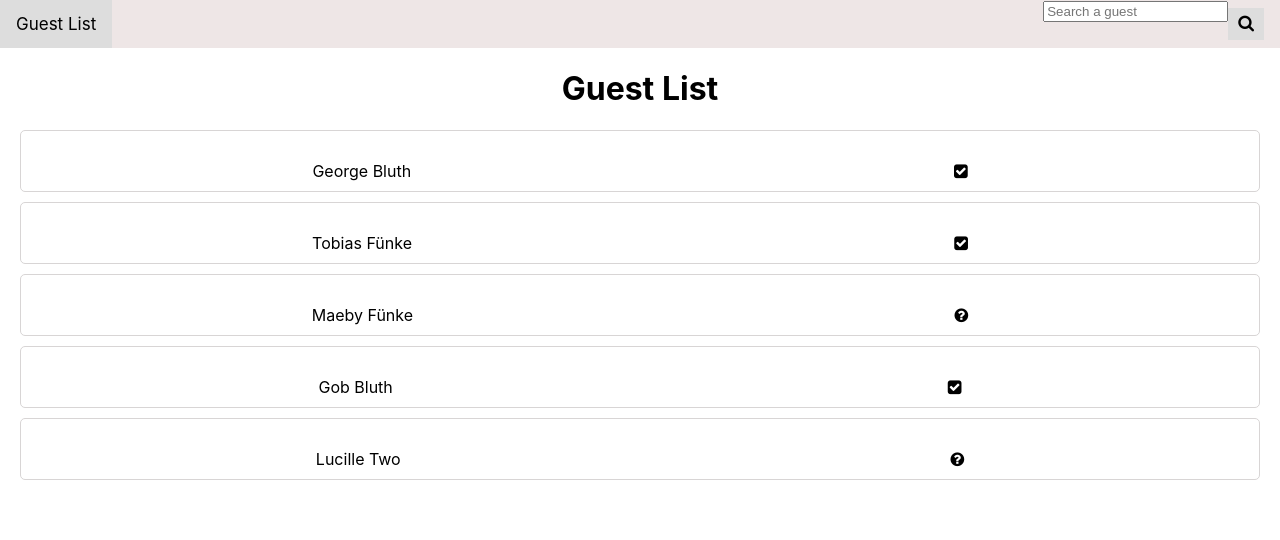
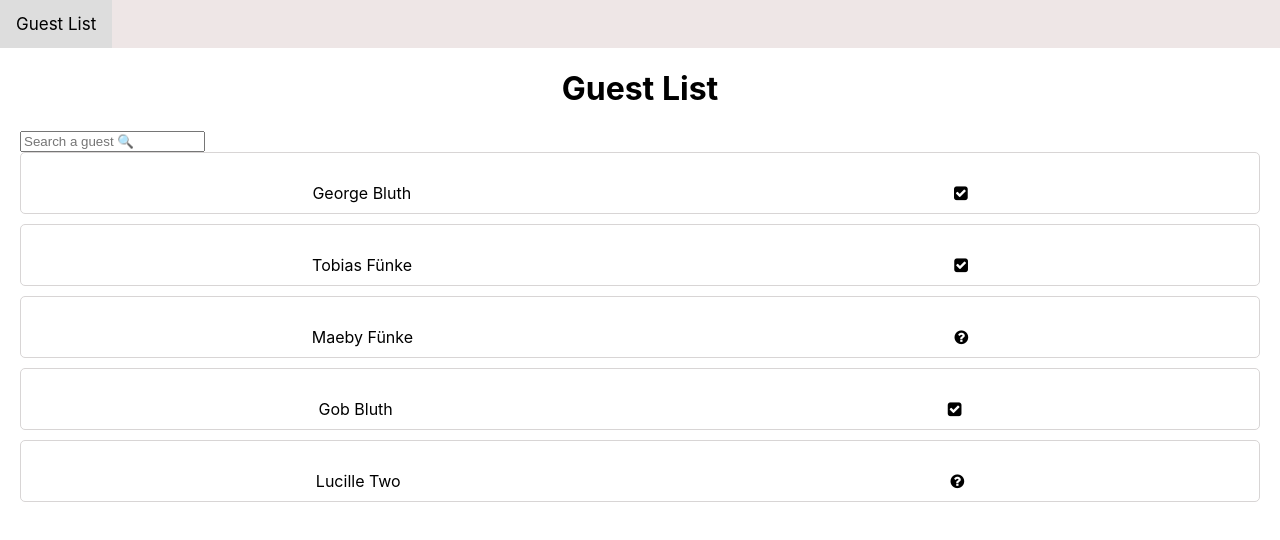
Before and after one commit to YaniraP/next, a Next.js app in the folder next/: page / in a window 1280 px wide. Shown: the top 540 px of the page. Built offline with nearby package versions, Linux system fonts and the light colour scheme.

Commit message:
feat: add filter list!

```diff
--- a/next/components/guestList.js
+++ b/next/components/guestList.js
@@ -1,17 +1,55 @@
 import styles from '../styles/GuestList.module.css';
-import Link from 'next/link';
 import GuestListItem from './guestListItem';
+import { useState } from 'react';
 
 export default function GuestList({data}) {
+  const [name, setName] = useState('');
+  const [foundGuests, setFoundGuests] = useState(data);
+
+  const filter = (e) => {
+  const keyword = e.target.value;
+
+    if (keyword !== '') {
+      const results = data.filter((guest) => {
+        return guest.name.toLowerCase().startsWith(keyword.toLowerCase());
+        // Used the toLowerCase() method to make it case-insensitive
+      });
+      setFoundGuests(results);
+    } else {
+      setFoundGuests(data);
+      // If the text field is empty, show all guests
+    }
+    setName(keyword);
+  };
+
 
   return (
-    <div >
-    <h1 className={styles.title}>Guest List</h1>
-    <div className={styles.container}>
-      {data.map((guest) => (
-        <GuestListItem key={guest.id} guest={guest} />
-      ))}
+    <div>
+      <h1 className={styles.title}>Guest List</h1>
+      <div className={styles.container}>
+        <input
+            type="search"
+            value={name}
+            onChange={filter}
+            className="input"
+            placeholder="Search a guest 🔍"
+        />
+        <div className="user-list">
+          {foundGuests && foundGuests.length > 0 ? (
+            foundGuests.map((guest) => (
+              <GuestListItem key={guest.id} guest={guest} />
+               ))
+                ) : (
+                <h1>Ups! It looks like you haven't invited this person yet.</h1>
+          )}
+        </div>
+      </div>
     </div>
-  </div>
+
+
+
+
+
+
   );
 }
--- a/next/components/navbar.js
+++ b/next/components/navbar.js
@@ -8,14 +8,6 @@ export default function Navbar() {
       <Link href='/'>
         <a>Guest List</a>
       </Link>
-      <div className={styles.searchContainer}>
-        <form action='/action_page.php'>
-          <input type='search' placeholder='Search a guest' name='search'></input>
-          <button type='submit'>
-            <i className='fa fa-search'></i>
-          </button>
-        </form>
-      </div>
     </div>
   );
 }
--- a/next/pages/index.js
+++ b/next/pages/index.js
@@ -4,7 +4,7 @@ import useSWR from 'swr';
 
 import Navbar from '../components/navbar';
 import GuestList from '../components/guestList';
-import { useState } from 'react';
+
 
 export const fetcher = (url) => fetch(url).then((res) => res.json());
 
@@ -33,6 +33,7 @@ export default function HomePage() {
         <Navbar />
         <GuestList data={data} />
       </main>
+
     </div>
 
   );
```
